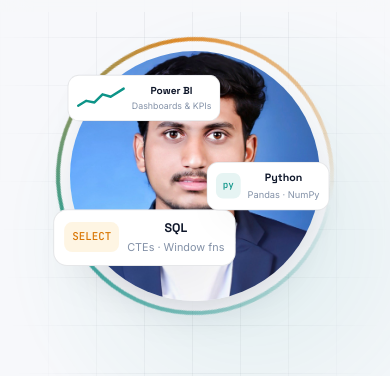
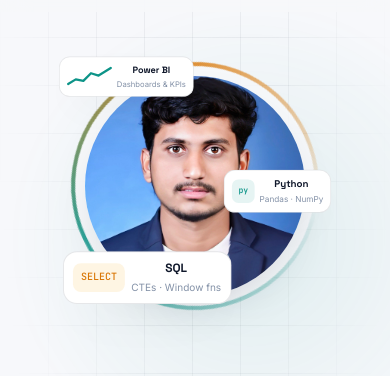
Before and after one commit to SurajSutar07/Suraj_Sutar_Portfolio, a plain HTML site: page index.html in a window 390 px wide. Shown: the part 59-435 px from the top of the page. Drawn offline with Linux system fonts and the light colour scheme.

Commit message:
Update style.css
Added responsive styles for hero visual and float card.

```diff
--- a/style.css
+++ b/style.css
@@ -686,3 +686,59 @@ a:focus-visible, button:focus-visible {
     font-size: 0.62rem;
   }
 }
+
+@media (max-width: 680px) {
+
+  .hero-visual {
+    width: 100%;
+    display: flex;
+    justify-content: center;
+    overflow: visible;
+    margin: 25px 0 35px;
+  }
+
+  .photo-wrap {
+    width: min(220px, 65vw);
+    position: relative;
+    margin: 0 auto;
+    overflow: visible;
+  }
+
+  .float-card {
+    display: flex !important;
+    padding: 7px 9px;
+    gap: 6px;
+    font-size: 0.65rem;
+    z-index: 5;
+    transform: scale(0.72);
+  }
+
+  .float-card strong {
+    font-size: 0.75rem;
+  }
+
+  .float-card span {
+    font-size: 0.63rem;
+  }
+
+  /* Power BI */
+  .fc-1 {
+    top: -8%;
+    left: -12%;
+    transform-origin: top left;
+  }
+
+  /* SQL */
+  .fc-2 {
+    bottom: -8%;
+    left: -10%;
+    transform-origin: bottom left;
+  }
+
+  /* Python */
+  .fc-3 {
+    top: 42%;
+    right: -12%;
+    transform-origin: center right;
+  }
+}
```
